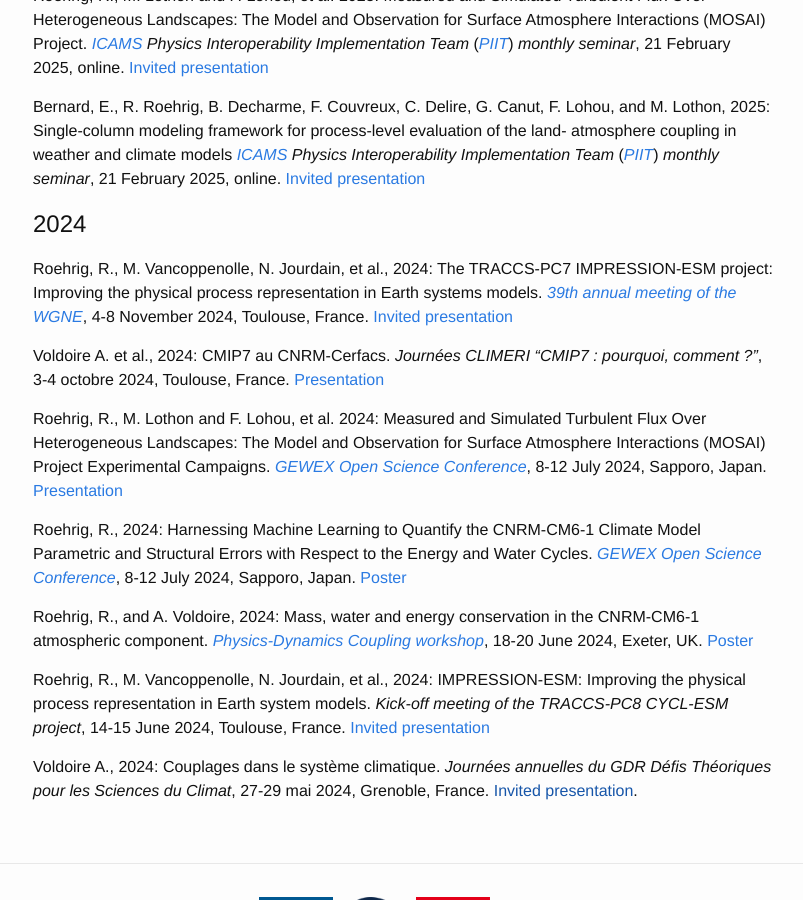
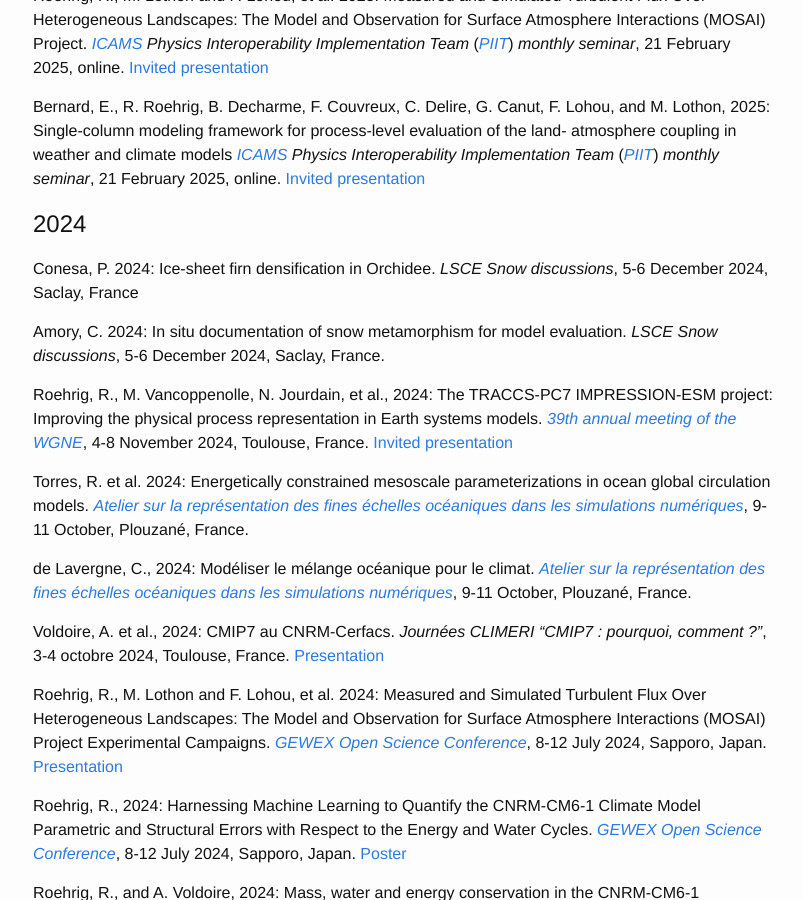
Before and after one commit to TRACCS-PC7-IMPRESSION-ESM/TRACCS-PC7-IMPRESSION-ESM.github.io, a Jekyll site: the page built from communications.md, in a window 1280 px wide and 900 px high, scrolled down 231 px. Shown: the whole window, without its empty margins (237-1040 px from the left). Built offline with Jekyll 4.4.1, drawn with Linux system fonts in a browser that asks for light colours.

Commit message:
Update publications and communications

```diff
--- a/communications.md
+++ b/communications.md
@@ -12,9 +12,17 @@ Bernard, E., R. Roehrig, B. Decharme, F. Couvreux, C. Delire, G. Canut, F. Lohou
 
 # 2024
 
+Conesa, P. 2024: Ice-sheet firn densification in Orchidee. *LSCE Snow discussions*, 5-6 December 2024, Saclay, France
+
+Amory, C. 2024: In situ documentation of snow metamorphism for model evaluation. *LSCE Snow discussions*, 5-6 December 2024, Saclay, France.
+
 Roehrig, R., M. Vancoppenolle, N. Jourdain, et al., 2024: The TRACCS-PC7 IMPRESSION-ESM project: Improving the physical process representation in Earth systems models. [*39th annual meeting of the WGNE*](https://www.wcrp-esmo.org/events/wgne39-wgsip25-annual-meetings), 4-8 November 2024, Toulouse, France. [Invited presentation](https://sdrive.cnrs.fr/s/cQojTq8jHCsDkqD)
 
-Voldoire A. et al., 2024: CMIP7 au CNRM-Cerfacs. *Journées CLIMERI "CMIP7 : pourquoi, comment ?"*, 3-4 octobre 2024, Toulouse, France. [Presentation](https://cloud.ipsl.fr/index.php/s/aRBxKEgQsMX9Hr6/download/17-CNRM-Cerfacs.pdf)
+Torres, R. et al. 2024: Energetically constrained mesoscale parameterizations in ocean global circulation models. [*Atelier sur la représentation des fines échelles océaniques dans les simulations numériques*](https://atelier-fines-ech.sciencesconf.org/), 9-11 October, Plouzané, France.
+
+de Lavergne, C., 2024: Modéliser le mélange océanique pour le climat. [*Atelier sur la représentation des fines échelles océaniques dans les simulations numériques*](https://atelier-fines-ech.sciencesconf.org/), 9-11 October, Plouzané, France.
+
+Voldoire, A. et al., 2024: CMIP7 au CNRM-Cerfacs. *Journées CLIMERI "CMIP7 : pourquoi, comment ?"*, 3-4 octobre 2024, Toulouse, France. [Presentation](https://cloud.ipsl.fr/index.php/s/aRBxKEgQsMX9Hr6/download/17-CNRM-Cerfacs.pdf)
 
 Roehrig, R., M. Lothon and F. Lohou, et al. 2024: Measured and Simulated Turbulent Flux Over Heterogeneous Landscapes: The Model and Observation for Surface Atmosphere Interactions (MOSAI) Project Experimental Campaigns. [*GEWEX Open Science Conference*](https://www.gewexevents.org/meetings/gewex-osc2024/), 8-12 July 2024, Sapporo, Japan. [Presentation](https://www.gewexevents.org/index.php?gf-download=2024%2F07%2FWed-Session07-1100_Roehrig_Romain.pdf&form-id=153&field-id=15&hash=0076ce948d041f8781e5438691d37aa429e59174d897cdb8ad68434295ab86d5)
 
```
Also changed, not shown: publications.md (+8 -0 lines).
